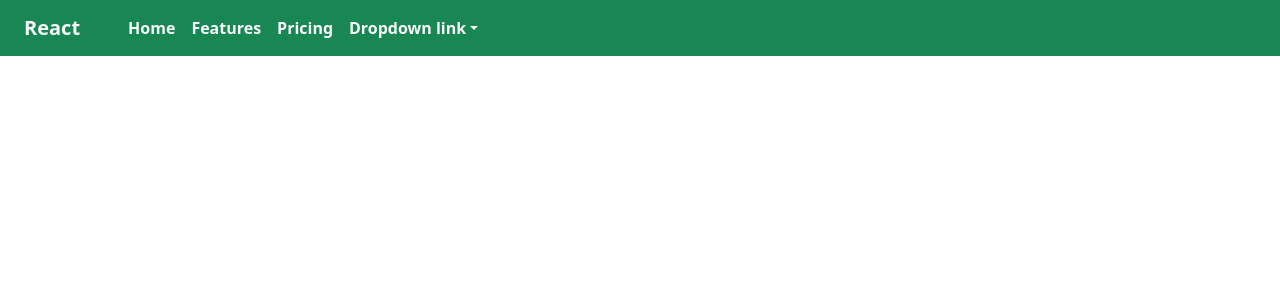
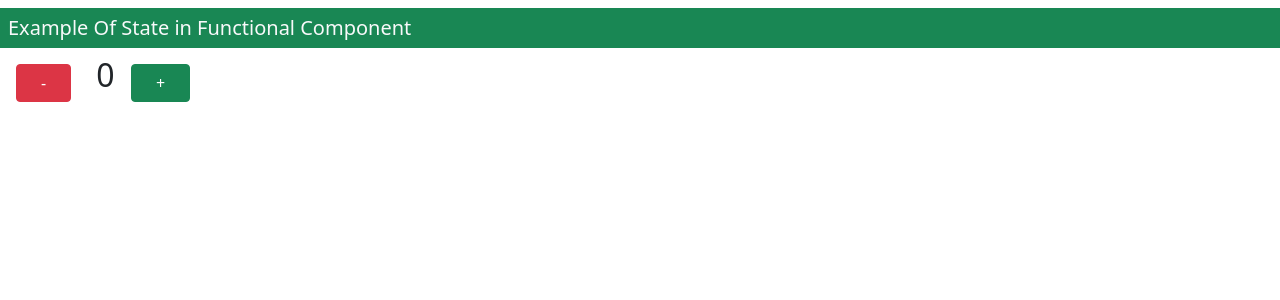
Before and after one commit to Santosh-Baliarsingh/reactdemo, a React (Create React App) app: page / in a window 1280 px wide. Shown: the top 300 px of the page. Built offline with nearby package versions, Linux system fonts and the light colour scheme.

Commit message:
src/Components/stateDemo/StateDemo2.js Updated

```diff
--- a/src/App.js
+++ b/src/App.js
@@ -1,7 +1,7 @@
 import React from "react";
 // import Header from './Components/header/Header';
 // import Main from './Components/main/Main';
-import Navbar from './Components/navbar/Navbar';
+// import Navbar from './Components/navb?ar/Navbar';
 // import Carousel from './Components/carousel/Carousel';
 // import ArrayDemo1 from './Components/Listitems/ArrayDemo1';
 // import ArrayDemo2 from './Components/Listitems/ArrayDemo2';
@@ -12,13 +12,13 @@ import Navbar from './Components/navbar/Navbar';
 // import Products from './Components/fakestoreapi/Products';
 // import ModuleCss from './Components/modulecss/ModuleCss';
 // import ReactExpression from './Components/react_expressions/ReactExpression';
-// import StateDemo2 from './Components/stateDemo/StateDemo2';
 // // import ConditionalRendering1 from './Components/conditional_rendering/ConditionalRendering1';
 // // import ConditionalRendering2 from './Components/conditional_rendering/ConditionalRendering2';
 // // import ConditionalRendering3 from './Components/conditional_rendering/ConditionalRendering3';
 // // import ConditionalRendering4 from './Components/conditional_rendering/ConditionalRendering4';
+// import Footer from './Components/footer/Footer';
 // import StateDemo1 from './Components/stateDemo/StateDemo1';
-// import Footer from './Components/footer/Footer';
+import StateDemo2 from './Components/stateDemo/StateDemo2';
 // import StateDemo3 from './Components/stateDemo/StateDemo3';
 // import StateDemo4 from './Components/stateDemo/StateDemo4';
 // import StateDemo5 from './Components/stateDemo/StateDemo5';
@@ -34,7 +34,7 @@ function App() {
   return (
     <div>
       {/* <Header/> */}
-      <Navbar />
+      {/* <Navbar /> */}
       {/* <Carousel/> */}
       {/* <Main/> */}
       {/* <ArrayDemo1></ArrayDemo1> */}
@@ -51,7 +51,7 @@ function App() {
       {/* <ConditionalRendering4></ConditionalRendering4> */}
       {/* <ReactExpression></ReactExpression> */}
       {/* <StateDemo1></StateDemo1> */}
-      {/* <StateDemo2></StateDemo2> */}
+      <StateDemo2></StateDemo2>
       {/* <StateDemo3></StateDemo3> */}
       {/* <StateDemo4></StateDemo4> */}
       {/* <StateDemo5></StateDemo5> */}
--- a/src/Components/stateDemo/StateDemo2.js
+++ b/src/Components/stateDemo/StateDemo2.js
@@ -1,20 +1,26 @@
-import React, { useState } from "react";
+import React, { useEffect, useState } from "react";
 
 export default function StateDemo2() {
+  let [count, setCount] = useState(0); // 0 is the Default value (UseState is called a Hook or normal function)
 
-    let [count,setCount] = useState(0); // 0 is the Default value (UseState is called a Hook or normal function)
-
-    let increment = () =>{
-        setCount(count+5);
+  let increment = () => {
+    setCount(count + 5);
   };
 
-    let decrement = () =>{
+  let decrement = () => {
+    setCount(count - 5);
+  };
 
-        setCount(count-5);
-    };
+  // UseEffect() Hook
+  useEffect(() => {
+    console.log(count);
+  }); //This is UseEffect() Hook everytime the state get updated "setCount(count+5) , setCount(count-5)" will be called and print the updated state data in Console. (Simply After Updation UseEffect Will be Called)
+
   return (
     <>
-      <div className=" h2 text-light h5 bg-success p-2 my-2">Example Of State in Functional Component</div>
+      <div className=" h2 text-light h5 bg-success p-2 my-2">
+        Example Of State in Functional Component
+      </div>
 
       <button className="btn btn-md px-4 ms-3 btn-danger" onClick={decrement}>
         -
```
Lines whose indentation alone changed are shown as unchanged.
